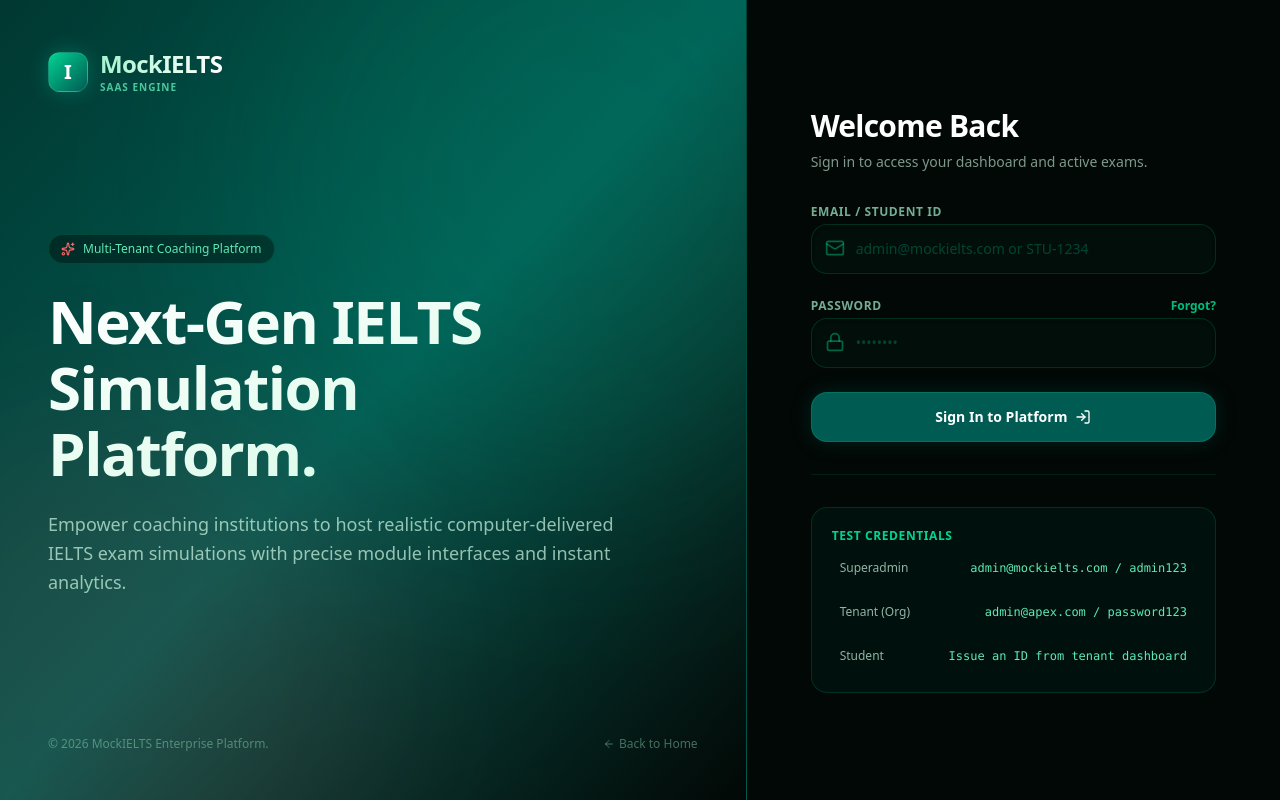
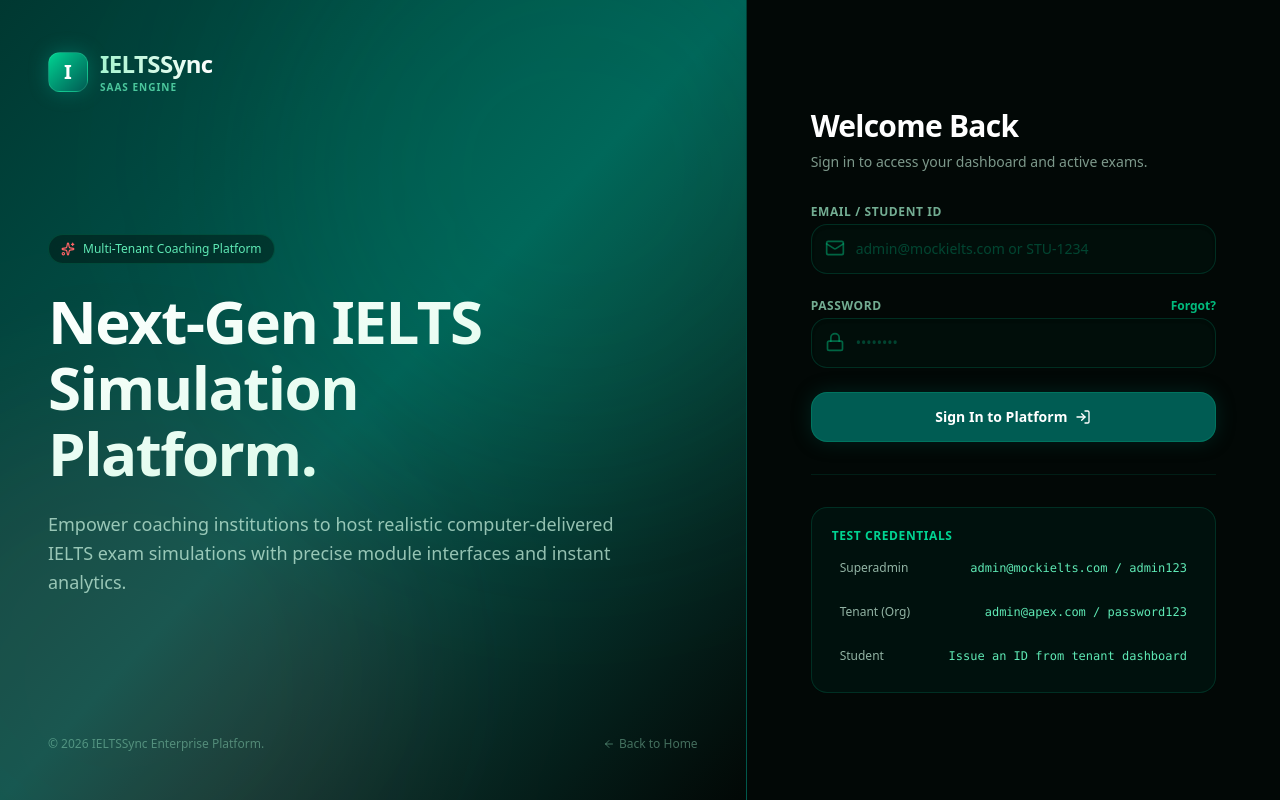
Before and after one commit to imabir17/ielts, a Next.js app: page /login in a window 1280 px wide. Built offline with nearby package versions, Linux system fonts and the light colour scheme.

Commit message:
Rename to IELTSSync

```diff
--- a/app/(auth)/login/page.tsx
+++ b/app/(auth)/login/page.tsx
@@ -90,7 +90,7 @@ export default function LoginPage() {
           </div>
           <div>
             <span className="font-extrabold text-2xl tracking-tight bg-clip-text text-transparent bg-gradient-to-r from-emerald-200 to-white">
-              MockIELTS
+              IELTSSync
             </span>
             <span className="text-[10px] uppercase tracking-widest text-emerald-300/80 block font-semibold">
               SaaS Engine
@@ -124,7 +124,7 @@ export default function LoginPage() {
           transition={{ delay: 0.5 }}
           className="text-xs font-medium text-emerald-200/40 z-10 flex items-center justify-between"
         >
-          <span>© 2026 MockIELTS Enterprise Platform.</span>
+          <span>© 2026 IELTSSync Enterprise Platform.</span>
           <Link href="/" className="hover:text-emerald-300 transition-colors flex items-center group">
             <ArrowLeft className="w-3 h-3 mr-1 group-hover:-translate-x-1 transition-transform" /> Back to Home
           </Link>
--- a/app/layout.tsx
+++ b/app/layout.tsx
@@ -15,8 +15,8 @@ const geistMono = Geist_Mono({
 import { StoreProvider } from '@/components/providers/StoreProvider';
 
 export const metadata: Metadata = {
-  title: "Create Next App",
-  description: "Generated by create next app",
+  title: "IELTSSync",
+  description: "Next-Gen IELTS Simulation Platform",
 };
 
 export default function RootLayout({
--- a/app/page.tsx
+++ b/app/page.tsx
@@ -38,7 +38,7 @@ export default function LandingPage() {
               I
             </div>
             <span className="font-extrabold text-2xl tracking-tight bg-clip-text text-transparent bg-gradient-to-r from-white to-emerald-200">
-              MockIELTS
+              IELTSSync
             </span>
           </motion.div>
           <motion.div
@@ -230,7 +230,7 @@ export default function LandingPage() {
             <div className="w-6 h-6 rounded bg-emerald-900/50 flex items-center justify-center text-emerald-500 font-bold text-xs">
               I
             </div>
-            <span>© 2026 MockIELTS Enterprise. All rights reserved.</span>
+            <span>© 2026 IELTSSync Enterprise. All rights reserved.</span>
           </div>
           <div className="flex space-x-6">
             <Link href="#" className="hover:text-emerald-400 transition-colors">Privacy</Link>
--- a/components/layout/AdminSidebar.tsx
+++ b/components/layout/AdminSidebar.tsx
@@ -27,7 +27,7 @@ export function AdminSidebar() {
           </div>
           <div>
             <h1 className="font-bold text-white tracking-tight leading-none text-base">Super Admin</h1>
-            <span className="text-[10px] text-emerald-400 uppercase tracking-widest font-semibold">MockIELTS HQ</span>
+            <span className="text-[10px] text-emerald-400 uppercase tracking-widest font-semibold">IELTSSync HQ</span>
           </div>
         </div>
 
```
